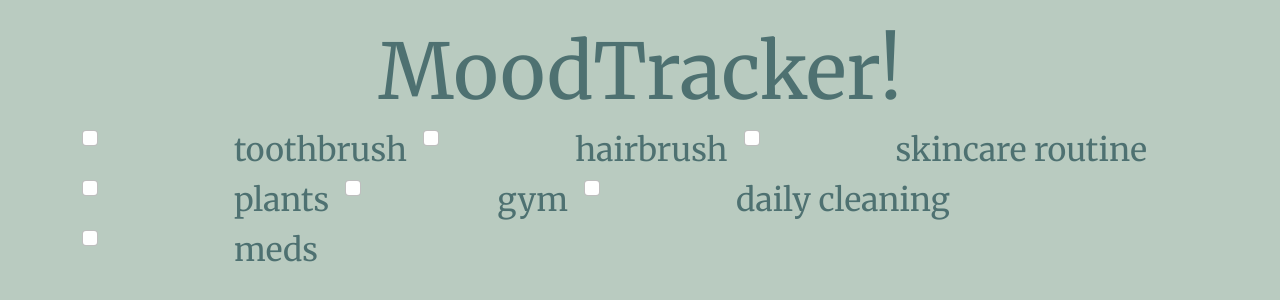
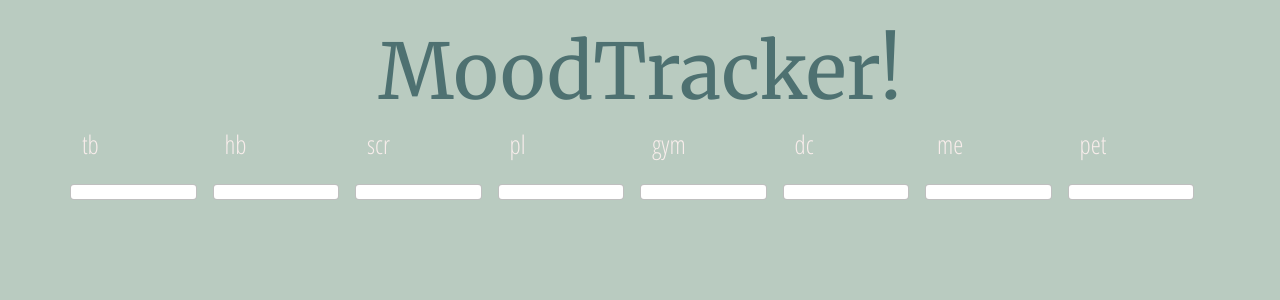
Before and after one commit to moapng/MoodTracker, a React (Create React App) app in the folder mood-tracker/: page /habits in a window 1280 px wide. Shown: the top 300 px of the page. Built offline with nearby package versions, Linux system fonts and the light colour scheme.

Commit message:
habitsPage

```diff
--- a/mood-tracker/src/pages/habitsPage.js
+++ b/mood-tracker/src/pages/habitsPage.js
@@ -7,33 +7,35 @@ function HabitsPage() {
         <>
             <BrowserView>
                 <div className="container">
-                    <div className="form-check form-check-inline">
-                        <input className="form-check-input" type="checkbox" id="toothbrushBox" value="toothbrush" />
-                        <label className="form-check-label" for="toothbrushBox">toothbrush</label>
+
+                    <div className="row">
+                        <p className="col" >tb</p>
+                        <p className="col" >hb</p>
+                        <p className="col" >scr</p>
+                        <p className="col" >pl</p>
+                        <p className="col" >gym</p>
+                        <p className="col" >dc</p>
+                        <p className="col" >me</p>
+                        <p className="col" >pet</p>
                     </div>
-                    <div className="form-check form-check-inline">
-                        <input className="form-check-input" type="checkbox" id="hairbrushBox" value="hairbrush" />
-                        <label className="form-check-label" for="toothbrushBox">hairbrush</label>
-                    </div>
-                    <div className="form-check form-check-inline">
-                        <input className="form-check-input" type="checkbox" id="skincareBox" value="skincare routine" />
-                        <label className="form-check-label" for="skincareBox">skincare routine</label>
-                    </div>
-                    <div className="form-check form-check-inline">
-                        <input className="form-check-input" type="checkbox" id="plantBox" value="plants" />
-                        <label className="form-check-label" for="plantBox">plants</label>
-                    </div>
-                    <div className="form-check form-check-inline">
-                        <input className="form-check-input" type="checkbox" id="gymBox" value="gym" />
-                        <label className="form-check-label" for="gymBox">gym</label>
-                    </div>
-                    <div className="form-check form-check-inline">
-                        <input className="form-check-input" type="checkbox" id="dailyCleaningBox" value="daily cleaning" />
-                        <label className="form-check-label" for="dailyCleaningBox">daily cleaning</label>
-                    </div>
-                    <div className="form-check form-check-inline">
-                        <input className="form-check-input" type="checkbox" id="medBox" value="meds" />
-                        <label className="form-check-label" for="medBox">meds</label>
+
+                    <div className="row">
+                        <input className="form-check-input form-check-inline col"
+                            type="checkbox" id="toothbrushBox" value="toothbrush" aria-label="toothbrushBox" />
+                        <input className="form-check-input form-check-inline col"
+                            type="checkbox" id="hairbrushBox" value="hairbrush" aria-label="hairbrushBox" />
+                        <input className="form-check-input form-check-inline col"
+                            type="checkbox" id="skincareBox" value="skincare routine" aria-label="skincareBox" />
+                        <input className="form-check-input form-check-inline col"
+                            type="checkbox" id="plantBox" value="plants" aria-label="plantBox" />
+                        <input className="form-check-input form-check-inline col"
+                            type="checkbox" id="gymBox" value="gym" aria-label="gymBox" />
+                        <input className="form-check-input form-check-inline col"
+                            type="checkbox" id="dailyCleaningBox" value="daily cleaning" aria-label="dailyCleaningBox" />
+                        <input className="form-check-input form-check-inline col"
+                            type="checkbox" id="medBox" value="meds" aria-label="medBox" />
+                        <input className="form-check-input form-check-inline col"
+                            type="checkbox" id="petBox" value="petStuff" aria-label="petBox" />
                     </div>
                 </div>
             </BrowserView>
--- a/mood-tracker/src/pages/thingsOfNotePage.js
+++ b/mood-tracker/src/pages/thingsOfNotePage.js
@@ -36,7 +36,7 @@ function ThingsOfNotePage() {
 
         <>
             <BrowserView>
-                <div className="row" />
+                <div className="row">
                     <form>
                         <div className="form-group">
                             <label htmlFor="noteTextArea">Things of Note</label>
@@ -45,8 +45,10 @@ function ThingsOfNotePage() {
                             <button type="submit" className="btn btn-primary" id="noteSubmit" onClick={handleSubmit}>Submit</button>
                         </div>
                     </form>
-                <div className="row" />
+                </div>
+                <div className="row">
                     <MiniNoteComponent />
+                </div>
 
             </BrowserView>
 
--- a/mood-tracker/src/style/App.css
+++ b/mood-tracker/src/style/App.css
@@ -50,10 +50,6 @@ label{
   margin-left:10vw;
   font-family: 'Merriweather', serif;
   font-size: 2.5vw;
-}
-
-.row {
-  margin-top:3vw;
 }
 
 
@@ -138,6 +134,12 @@ background-color: var(--darker-blueish-green);
 }
 
 
+
+.form-check-label {
+  display: inline;
+}
+
+
 @media (max-width: 500px) {
 
   h2 {
```
Lines whose indentation alone changed are shown as unchanged.
